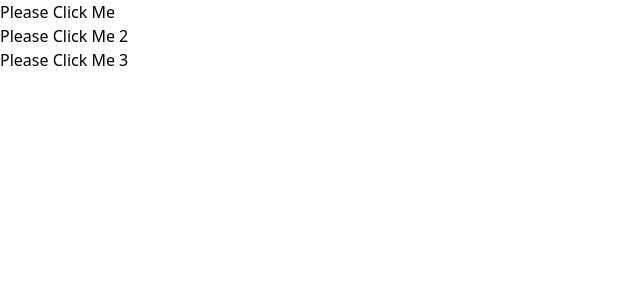
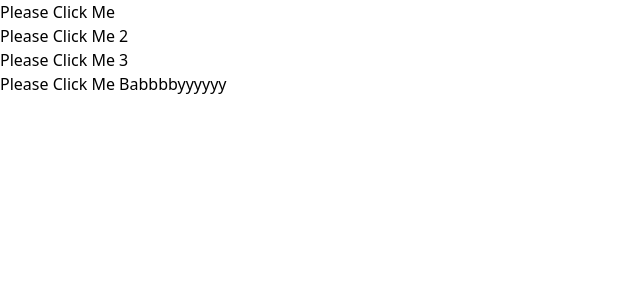
Before and after one commit to Cheyenne-Moutain-Computer-Science-Club/club-website, a Next.js app: page / in a window 1280 px wide. Shown: the top 300 px of the page, without its empty margins (0-640 px from the left). Built offline with nearby package versions, Linux system fonts and the light colour scheme.

Commit message:
Added Michael's sexy page to main index

```diff
--- a/pages/index.js
+++ b/pages/index.js
@@ -8,5 +8,7 @@ export default function Home() {
       <Link href="/Megan">Please Click Me 2</Link>
       <br />
       <Link href="/Alex">Please Click Me 3</Link>
+      <br />
+      <Link href="/Michael">Please Click Me Babbbbyyyyyy</Link>
     </div>);
 }
```
